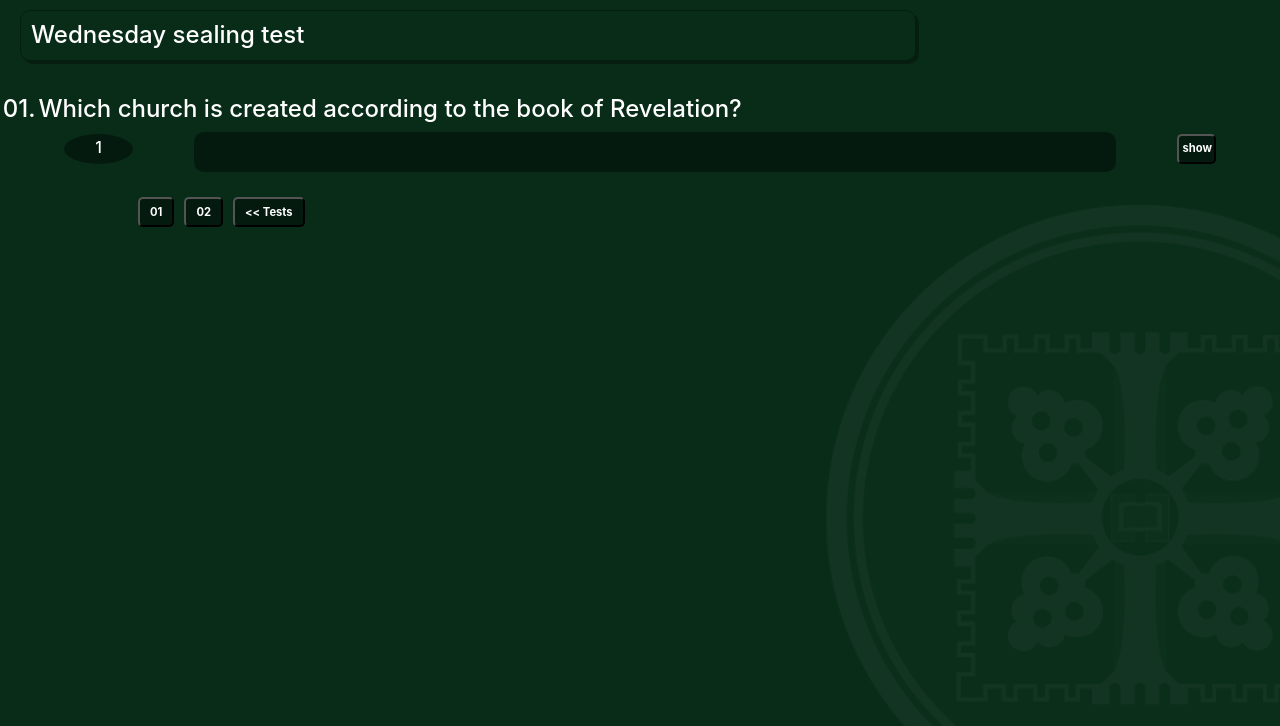
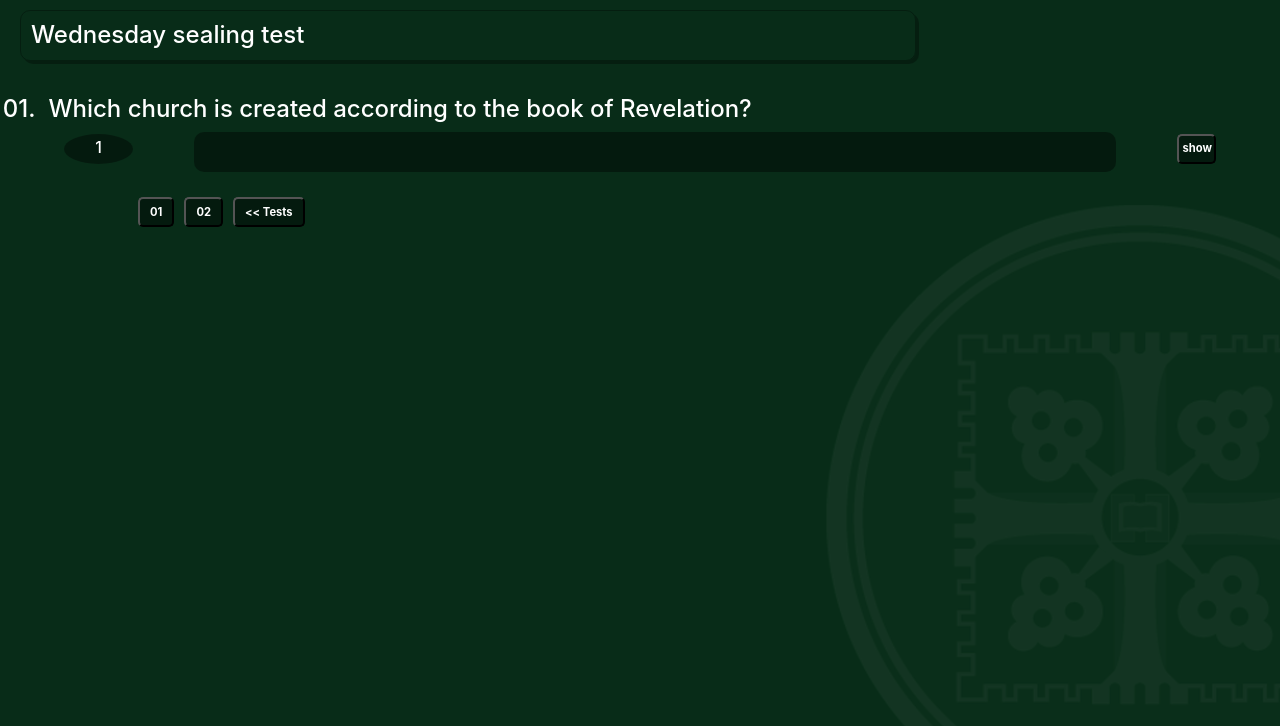
Before and after one commit to JethroKakson/ZMC, a Django app: a page that uses core/templates/core/answer.html in a window 1280 px wide. Shown: the part 74-800 px from the top of the page. Run offline with Django 4.2, Linux system fonts and the light colour scheme; data comes from the database, SQL or seed files in the repository; some libraries are stand-ins or nearby versions.

Commit message:
Update answer.html

```diff
--- a/core/templates/core/answer.html
+++ b/core/templates/core/answer.html
@@ -19,7 +19,7 @@
 
             <h4 class="number">{{ qtn.number }}.  </h4>
             <br>
-            <h4 class="qtn">{{ qtn.qtn }}
+            <h4 class="qtn" style="margin-left: 10px;">{{ qtn.qtn }}
             </h4>
 
         </div>
```
